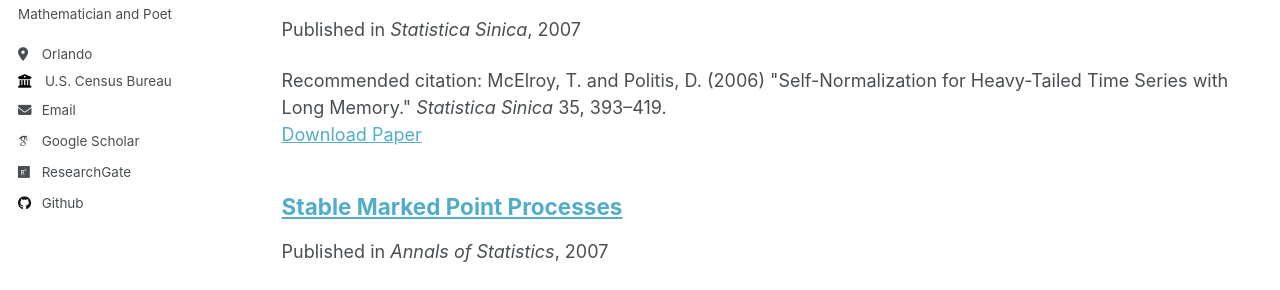
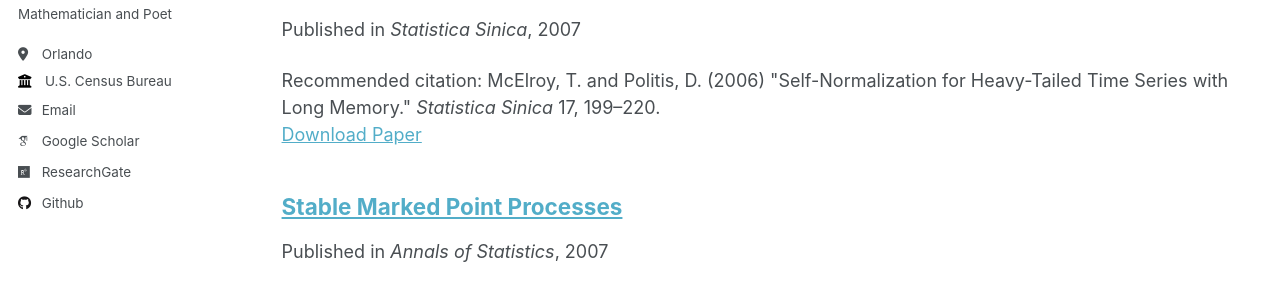
Before and after one commit to tuckermcelroy/tuckermcelroy.github.io, a Jekyll site: the page built from _pages/publications.html, in a window 1280 px wide and 900 px high. Shown: the part 340-630 px from the top of the window. Built offline with Jekyll 4.4.1, drawn with Linux system fonts in a browser that asks for light colours; some web fonts are replaced.

Commit message:
Update McElroyPolitis07b.md

```diff
--- a/_publications/McElroyPolitis07b.md
+++ b/_publications/McElroyPolitis07b.md
@@ -7,7 +7,7 @@ excerpt:
 date: 2007-03-01
 venue: 'Statistica Sinica'
 slidesurl:
-paperurl: 'http://academicpages.github.io/files/McElroyPolitis07AOSa.pdf'
+paperurl: 'http://academicpages.github.io/files/McElroyPolitis07SS.pdf'
 citation: 'McElroy, T. and Politis, D. (2006) &quot;Self-Normalization for Heavy-Tailed Time Series with
-Long Memory.&quot; <i>Statistica Sinica</i> 35, 393–419.'
+Long Memory.&quot; <i>Statistica Sinica</i> 17, 199–220.'
 ---
```
